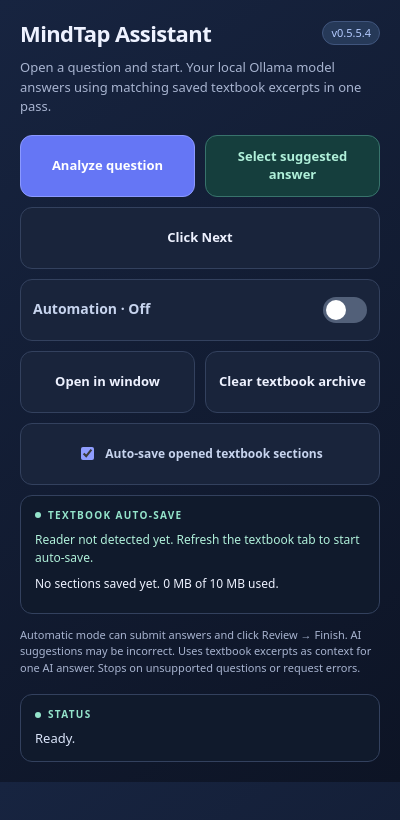
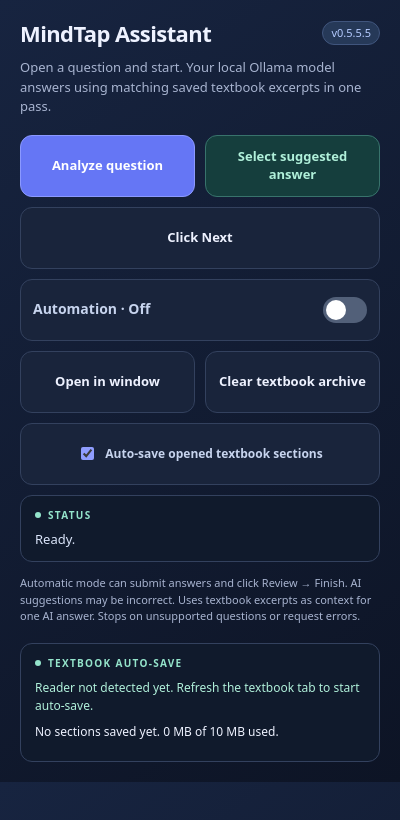
Before and after one commit to tigbittyboy-jpg/MindTap-Assistant, a browser extension: page extension/popup.html in a window 400 px wide. Drawn offline with Linux system fonts and the light colour scheme.

Commit message:
Place answer status above textbook save progress

```diff
--- a/extension/popup.html
+++ b/extension/popup.html
@@ -42,7 +42,7 @@ button:disabled{opacity:.55;cursor:default}
 </style>
 </head>
 <body>
-<header><h1>MindTap Assistant</h1><span class="version">v0.5.5.4</span></header>
+<header><h1>MindTap Assistant</h1><span class="version">v0.5.5.5</span></header>
 <p class="intro">Open a question and start. Your local Ollama model answers using matching saved textbook excerpts in one pass.</p>
 <div class="controls" aria-label="Question controls">
 <button id="analyze">Analyze question</button>
@@ -52,9 +52,9 @@ button:disabled{opacity:.55;cursor:default}
 </div>
 <div class="controls" style="margin-top:10px"><button id="openWindow">Open in window</button><button id="clearTextbook">Clear textbook archive</button></div>
 <label class="auto-control" style="margin-top:10px"><input type="checkbox" id="autoSaveTextbook" style="accent-color:#8f9dff"> Auto-save opened textbook sections</label>
-<section class="status-card" style="margin-top:10px" aria-label="Textbook archive"><div class="status-label">Textbook auto-save</div><p id="textbookWatcher" style="font-size:12px;margin:8px 0;color:#b0f0da" role="status">Checking reader…</p><p id="textbookStatus" style="white-space:pre-wrap;font-size:12px;margin:8px 0;overflow-wrap:anywhere" role="status">No sections saved yet.</p></section>
+<section class="status-card" style="margin-top:10px" aria-label="Assistant status"><div class="status-label">Status</div><pre id="status" role="status" aria-live="polite">Ready.</pre></section>
 <p class="note">Automatic mode can submit answers and click Review → Finish. AI suggestions may be incorrect. Uses textbook excerpts as context for one AI answer. Stops on unsupported questions or request errors.</p>
-<section class="status-card" aria-label="Assistant status"><div class="status-label">Status</div><pre id="status" role="status" aria-live="polite">Ready.</pre></section>
+<section class="status-card" aria-label="Textbook archive"><div class="status-label">Textbook auto-save</div><p id="textbookWatcher" style="font-size:12px;margin:8px 0;color:#b0f0da" role="status">Checking reader…</p><p id="textbookStatus" style="white-space:pre-wrap;font-size:12px;margin:8px 0;overflow-wrap:anywhere" role="status">No sections saved yet.</p></section>
 <script src="popup.js"></script>
 </body>
 </html>
--- a/package.json
+++ b/package.json
@@ -1,6 +1,6 @@
 {
   "name": "mindtap-assistant",
-  "version": "0.5.5-4",
+  "version": "0.5.5-5",
   "private": true,
   "scripts": {
     "test": "node --test tests/*.test.cjs"
```
Also changed, not shown: CHANGELOG.md, README.md, extension/manifest.json, 1 other file.
